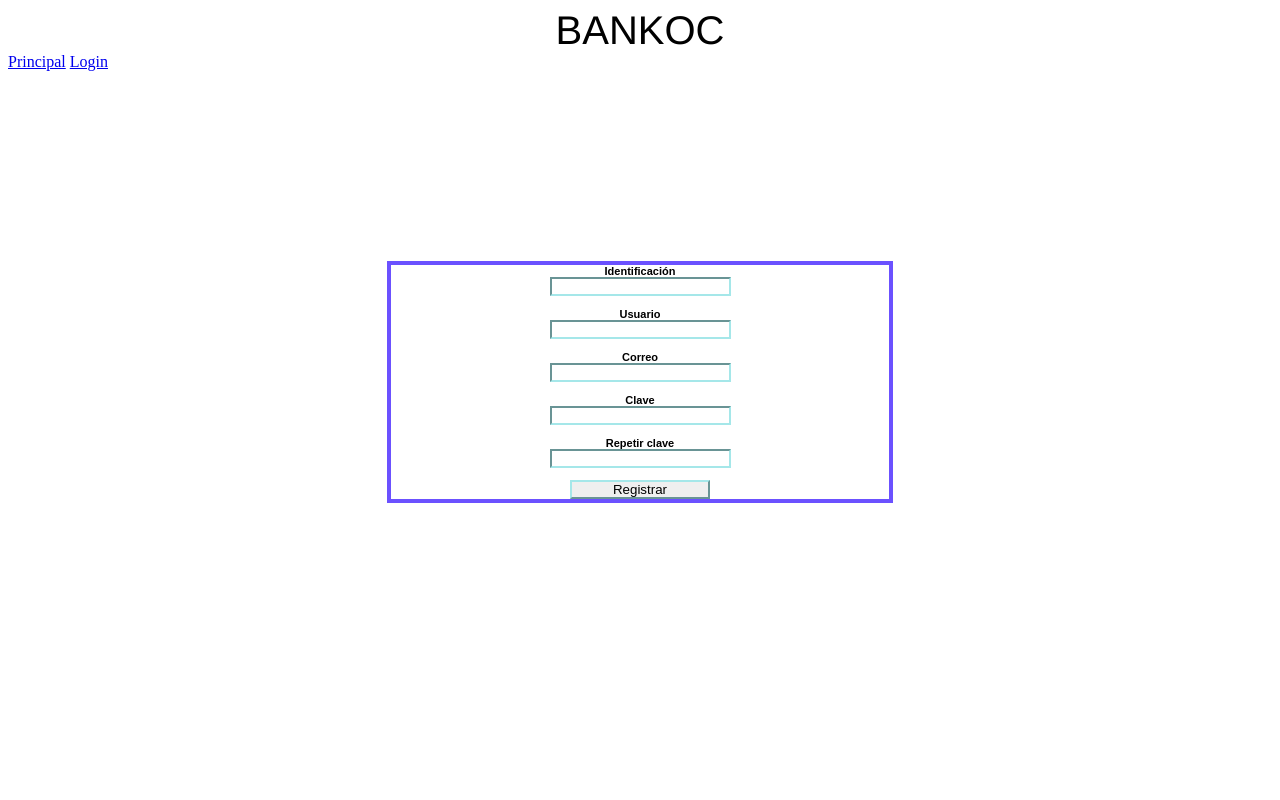
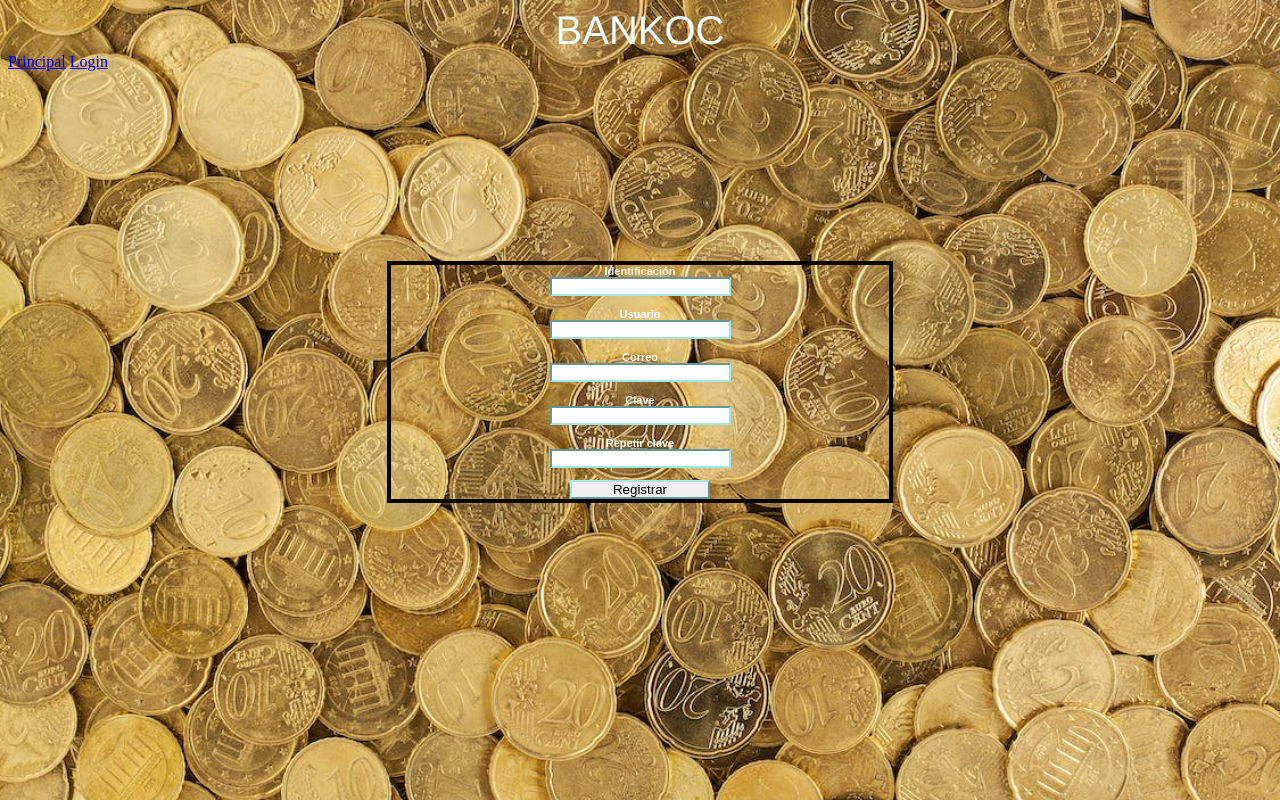
Before and after one commit to cristiamgomez/BANKOC, a plain HTML site: page registro.html in a window 1280 px wide. Drawn offline with Linux system fonts and the light colour scheme.

Commit message:
Update registro.css

```diff
--- a/registro.css
+++ b/registro.css
@@ -2,6 +2,13 @@
     box-sizing: border-box;
     padding: 0;
    }
+
+
+    body{
+
+        background-image: url(images/img1.jpeg);
+        background-size: 100%;
+    }
 
    section{
        margin-top: 15%;
@@ -11,11 +18,12 @@
        text-align: center;
        font-family: 'Franklin Gothic Medium', 'Arial Narrow', Arial, sans-serif;
        font-size: 40px;
+       color: azure;
    }
    .container1{
-     border: 4px solid rgb(107, 81, 255);
+     border: 4px solid rgb(2, 2, 2);
      text-align: center;
-     color: black;
+     color: azure;
      font-family:Arial, Helvetica, sans-serif;
      font-weight: bold;
      font-size: 11px;
```
